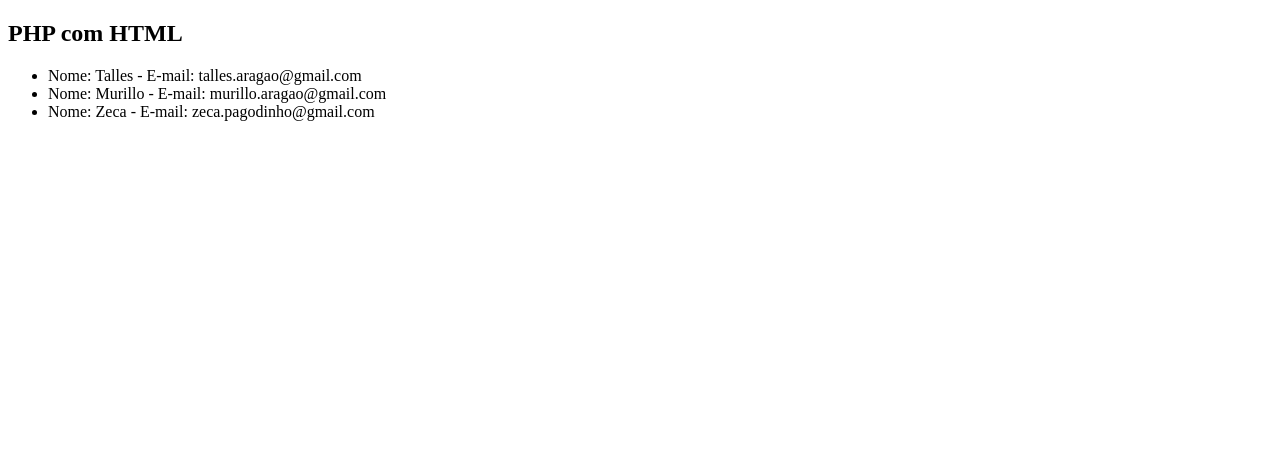
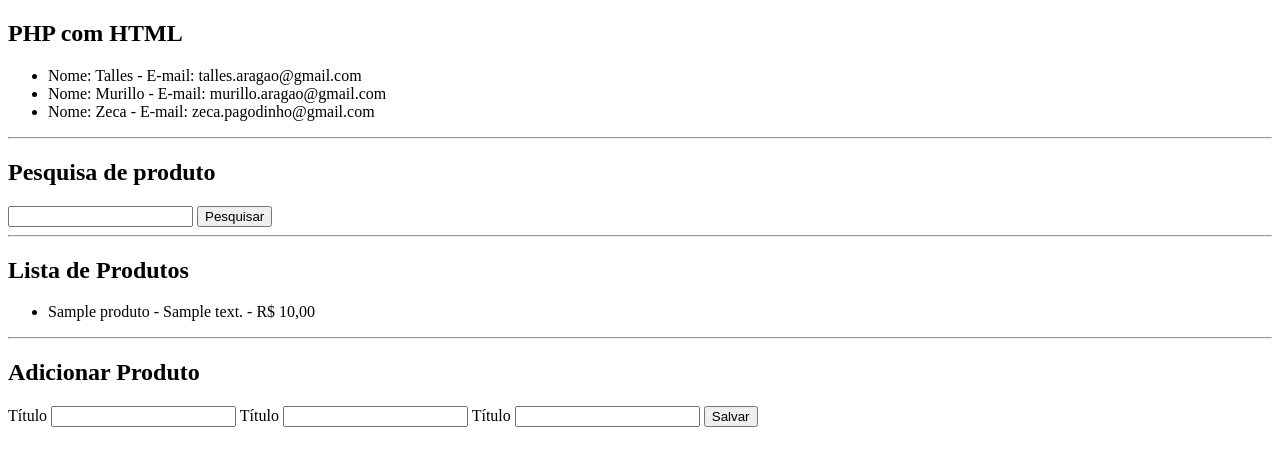
Before and after one commit to tallesaragao/projeto-les, a PHP site: page / in a window 1280 px wide. Shown: the top 466 px of the page. Run offline with PHP 8.4, Linux system fonts and the light colour scheme; tables that the repository leaves empty or names only in its code hold one stand-in row (values such as "Sample post").

Commit message:
avanços com PDO

```diff
--- a/app/app.php
+++ b/app/app.php
@@ -1,20 +1,27 @@
 <?php
 
 include("config.php");
+include("db.php");
 include("users.php");
 include("produtos.php");
 
 function getPagina() {
 
 	$uri = $_SERVER["REQUEST_URI"];
+	//Quebrando a string para métodos GET e pegando o primeiro elemento do array resultante
+	$uri = explode("?", $uri);
+	$uri = $uri[0];
+
 	$metodo = $_SERVER["REQUEST_METHOD"];
 
 	if($metodo == "GET") {
 		switch ($uri) {
 			case "/":
+				$produtos = getProdutos();
 				include("pages/home.php");
 				break;
 			case "/home":
+				$produtos = getProdutos();
 				include("pages/home.php");
 				break;
 			case "/sobre":
@@ -23,6 +30,21 @@ function getPagina() {
 			case "/contato":
 				include("pages/contato.php");
 				break;
+			case "/busca":
+				$produtos = buscarProdutos($_GET["busca"]);
+				include("pages/home.php");
+				break;
+			default:
+				$produtos = getProdutos();
+				include("pages/home.php");
+				break;
+		}
+	}
+	if($metodo == "POST") {
+		switch ($uri) {
+			case "/produto/salvar":
+				salvarProduto($_POST);
+				include("pages/home.php");
 			default:
 				include("pages/home.php");
 				break;
--- /dev/null
+++ b/app/db.php
@@ -0,0 +1,8 @@
+<?php
+
+function getConnection() {
+	$conexao = new \PDO("mysql:host=localhost;dbname=cursophp", "root", "123");
+	return $conexao;
+}
+
+?>
--- a/app/produtos.php
+++ b/app/produtos.php
@@ -6,7 +6,30 @@ function getProdutos() {
 		["titulo"=>"PHP com PDO", "descricao"=>"Curso de PHP com PDO", "valor"=>"159.90"],
 		["titulo"=>"PHP OO", "descricao"=>"Curso de PHP Orientado a Objetos", "valor"=>"199.90"]
 	);
-	return $dados;
+
+	$conexao = getConnection();
+	$sql = "select * from produto";
+	$result = $conexao->query($sql);
+	$produtos = $result->fetchAll();
+	return $produtos;
+}
+
+function buscarProdutos($busca) {
+	$produtos = getProdutos();
+	$resultado = array();
+	//$busca = strtoupper($busca);
+	foreach($produtos as $produto) {
+		//$tituloProduto = strtoupper($produto["titulo"]);
+		$produtoExiste = in_array(strtoupper($busca), array_map('strtoupper', $produto));
+		if($produtoExiste) {
+			array_push($resultado, $produto);
+		}
+	}
+	return $resultado;
+}
+
+function salvarProduto($request) {
+	var_dump($request);exit;
 }
 
 ?>
--- a/pages/home.php
+++ b/pages/home.php
@@ -2,3 +2,27 @@
 <ul>
 	<?php exibirUsuarios() ?>
 </ul>
+<hr>
+<h2>Pesquisa de produto</h2>
+<form action="/busca" method="GET">
+	<input type="text" name="busca">
+	<button type="submit">Pesquisar</button>
+</form>
+<hr>
+<h2>Lista de Produtos</h2>
+<ul>
+	<?php foreach($produtos as $produto): ?>
+		<li><?php echo $produto["titulo"]." - ".$produto["descricao"]." - R$ ".number_format($produto["valor"], 2, ",", ".") ?></li>
+	<?php endforeach; ?>
+</ul>
+<hr>
+<h2>Adicionar Produto</h2>
+<form action="produto/salvar" method="POST">
+	<label for="titulo">Título</label>
+	<input type="text" name="titulo">
+	<label for="descricao">Título</label>
+	<input type="text" name="descricao">
+	<label for="valor">Título</label>
+	<input type="text" name="valor">
+	<button type="submit">Salvar</button>
+</form>
```
